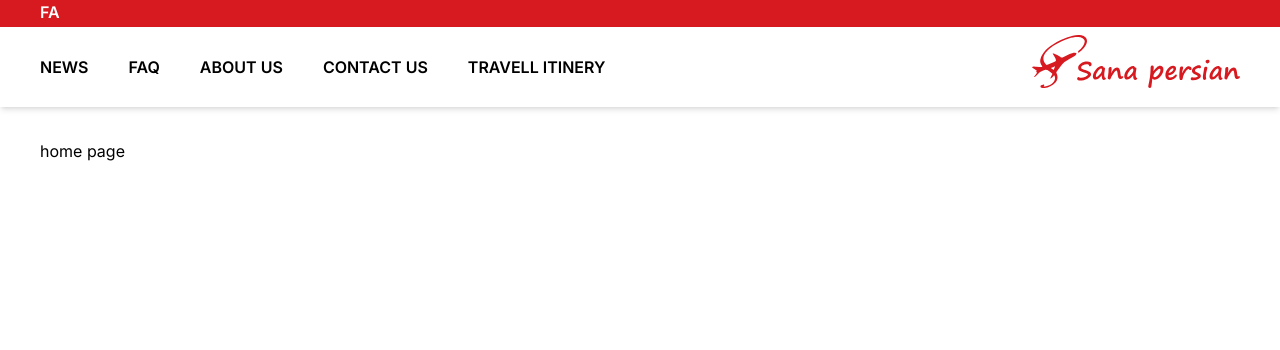
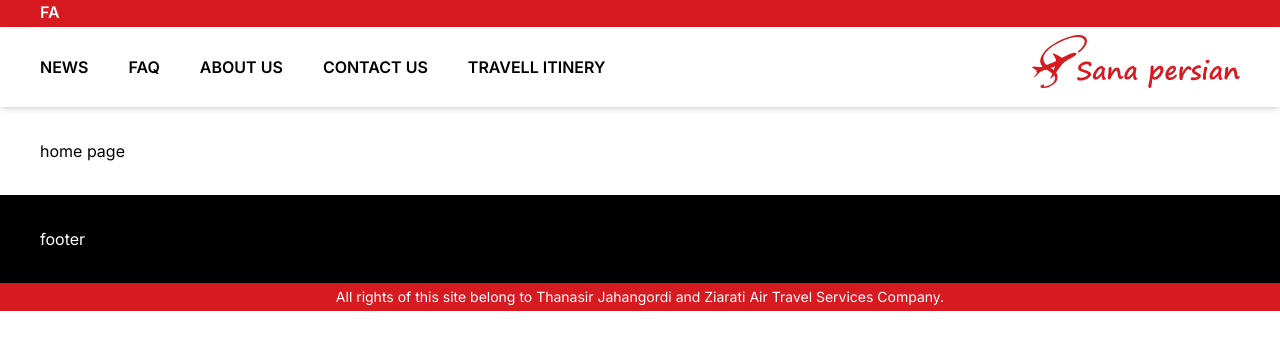
Before and after one commit to hosseindavoodi/sanapersian, a Next.js app: page / in a window 1280 px wide. Shown: the top 350 px of the page. Built offline with nearby package versions, Linux system fonts and the light colour scheme.

Commit message:
Implement basic Footer component

```diff
--- a/app/components/Container.tsx
+++ b/app/components/Container.tsx
@@ -2,17 +2,17 @@ import clsx from "clsx";
 
 interface containerProps {
   children: React.ReactNode;
-  WrapperClassName?: string;
+  wrapperClassName?: string;
   className?: string;
 }
 
 export default function Container({
   children,
-  WrapperClassName,
+  wrapperClassName,
   className,
 }: containerProps) {
   return (
-    <div className={WrapperClassName}>
+    <div className={wrapperClassName}>
       <div className={clsx("max-w-[1200px] m-auto md:px-2 sm:px-2", className)}>
         {children}
       </div>
--- /dev/null
+++ b/app/components/Footer/Footer.tsx
@@ -0,0 +1,19 @@
+import Container from "../Container";
+
+export default function Footer() {
+  return (
+    <>
+      <div className="bg-black">
+        <Container wrapperClassName="py-8" className="text-white">
+          footer
+        </Container>
+      </div>
+      <div className="bg-redPrimary py-1">
+        <Container className="text-center text-white text-sm">
+          All rights of this site belong to Thanasir Jahangordi and Ziarati Air
+          Travel Services Company.
+        </Container>
+      </div>
+    </>
+  );
+}
--- a/app/components/Header/Header.tsx
+++ b/app/components/Header/Header.tsx
@@ -14,16 +14,16 @@ export default function Header() {
   return (
     <div>
       <Container
-        WrapperClassName="bg-redPrimary text-white font-semibold h-[27px]"
+        wrapperClassName="bg-redPrimary text-white font-semibold h-[27px]"
         className=""
       >
         FA
       </Container>
       <Container
-        WrapperClassName="min-h-[80px] py-2 shadow-md"
+        wrapperClassName="min-h-[80px] py-2 shadow-md"
         className="flex justify-between"
       >
-        <div className="mt-5 sm:flex sm:flex-col sm:bg-white  sm:gap-3">
+        <div className="mt-5 sm:flex sm:flex-col sm:bg-white sm:gap-3">
           {device === "mobile" && (
             <>
               <Image
@@ -39,7 +39,7 @@ export default function Header() {
           )}
           {device != "mobile" && <NavBar />}
         </div>
-        <div>
+        <div className="xs:absolute xs:right-2">
           <Link href="/">
             <Image
               className="sm:w-[150px] sm:h-[41] sm:mt-2"
--- a/app/layout.tsx
+++ b/app/layout.tsx
@@ -2,6 +2,7 @@ import "./globals.css";
 import type { Metadata } from "next";
 import { Inter } from "next/font/google";
 import Header from "./components/Header/Header";
+import Footer from "./components/Footer/Footer";
 import Container from "./components/Container";
 
 const inter = Inter({ subsets: ["latin"] });
@@ -20,7 +21,8 @@ export default function RootLayout({
     <html lang="en">
       <body className={inter.className}>
         <Header />
-        <Container WrapperClassName="mt-8">{children}</Container>
+        <Container wrapperClassName="my-8">{children}</Container>
+        <Footer />
       </body>
     </html>
   );
```
